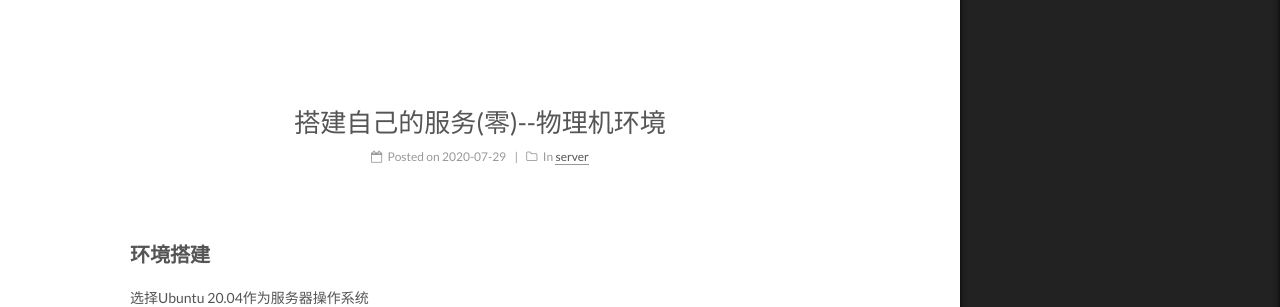
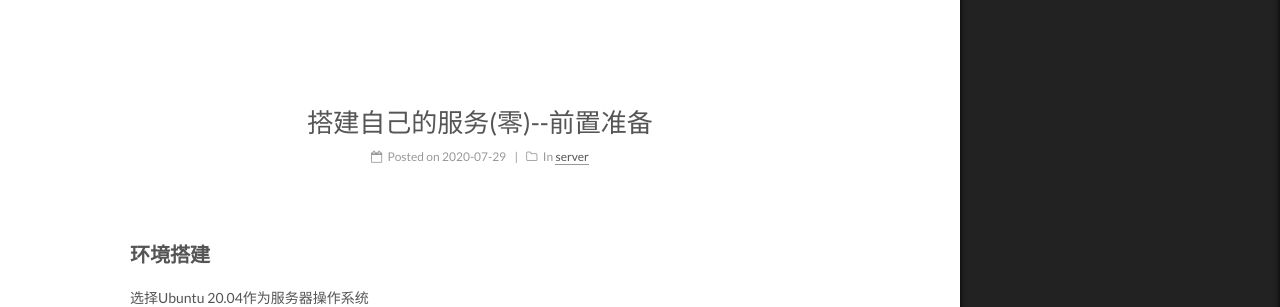
Before and after one commit to cdistc/cdistc.github.io, a Jekyll site: the page built from _posts/2020-07-29-server000.md, in a window 1280 px wide. Shown: the part 238-545 px from the top of the page. Built offline with Jekyll 4.4.1, drawn with Linux system fonts in a browser that asks for light colours.

Commit message:
搭建自己的服务(零)--物理机环境

```diff
--- a/_posts/2020-07-29-server000.md
+++ b/_posts/2020-07-29-server000.md
@@ -1,6 +1,6 @@
 ---
 type: post
-title: 搭建自己的服务(零)--物理机环境
+title: 搭建自己的服务(零)--前置准备
 date: 2020-07-29 15:22:00
 categories: [server]
 tags: [linux]
```
